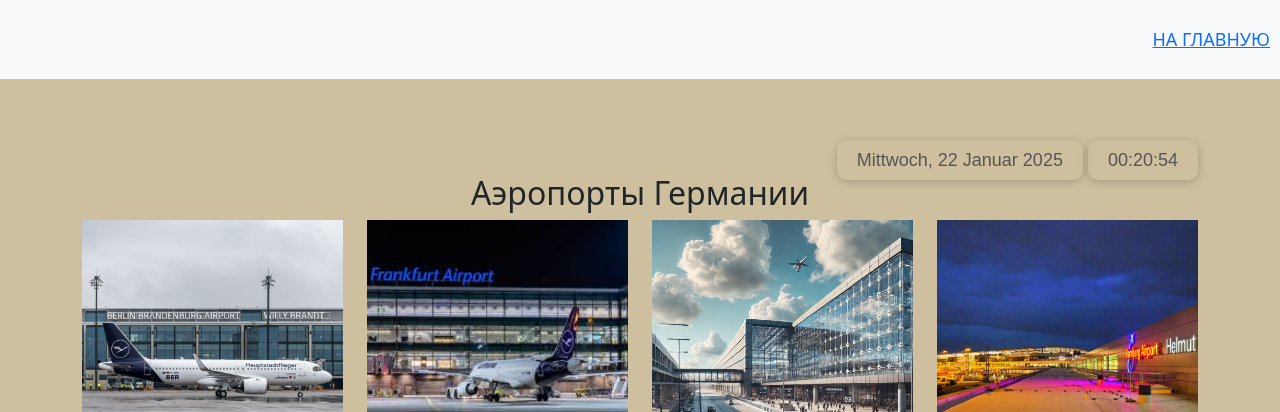
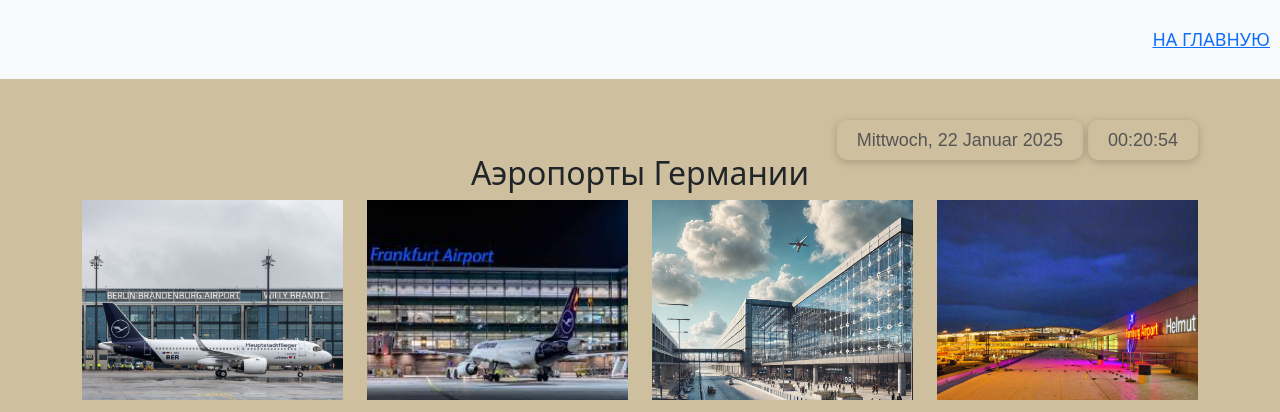
Before and after one commit to ms-ka/hotel_deutsch_project, a plain HTML site: page src/airports.html in a window 1280 px wide. Shown: the top 412 px of the page. Drawn offline with nearby package versions, Linux system fonts and the light colour scheme.

Commit message:
umensheniye odstupa mezhdi header i chasama v faile aeroporty

```diff
--- a/src/css/airports.css
+++ b/src/css/airports.css
@@ -18,9 +18,9 @@
           /* chasy */
 
           .date-info {
-            text-align: center;
+            /* text-align: center; */
             /* Центрируем текст */
-            margin-top: 20px;
+            /* margin-top: 20px; */
             /* Отступ сверху */
             font-size: 18px;
             /* Размер шрифта */
```
